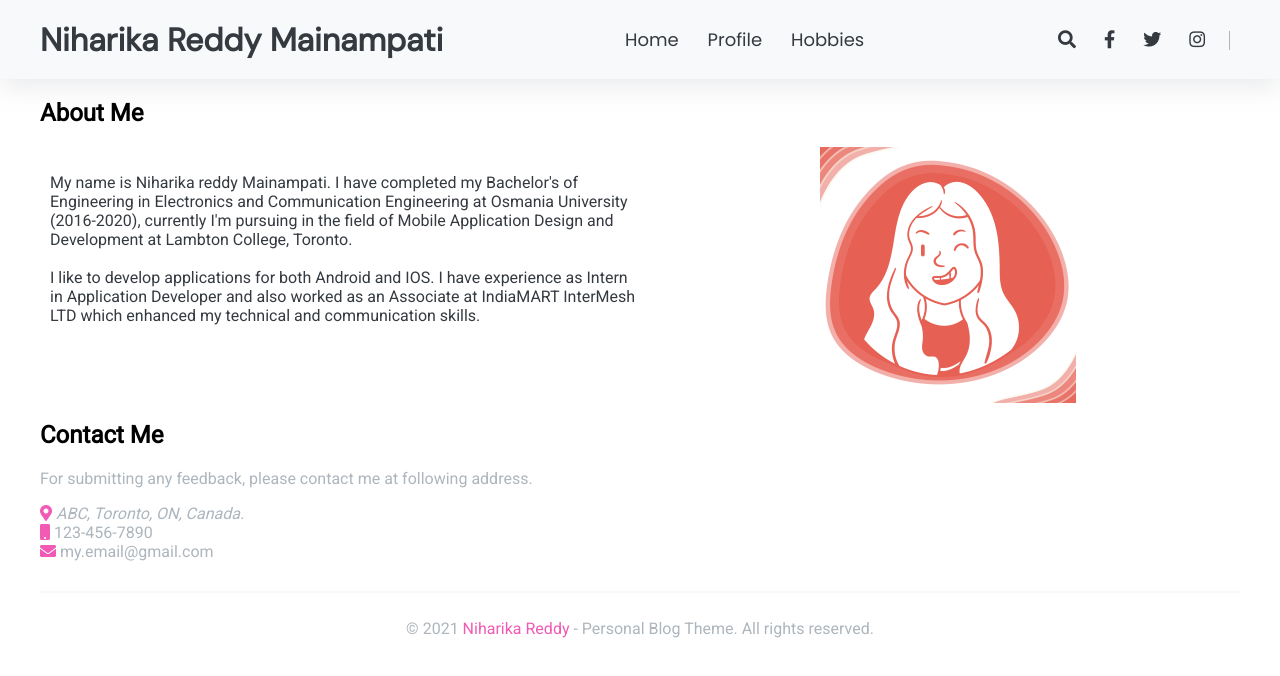
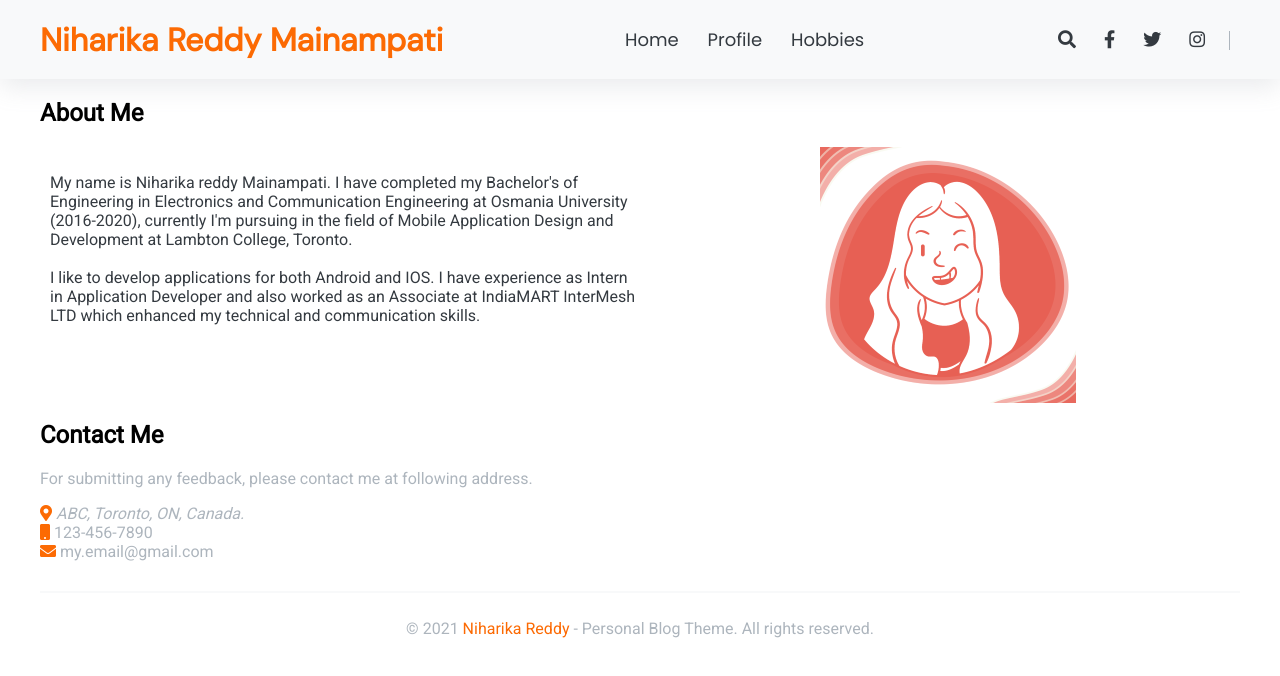
Before and after one commit to NiharikaReddyMainampati/MyBlog_NiharikaReddy_c0836194, a plain HTML site: page index.html in a window 1280 px wide. Drawn offline with Linux system fonts and the light colour scheme.

Commit message:
primary colour changed for main page

```diff
--- a/css/content.css
+++ b/css/content.css
@@ -4,7 +4,7 @@
     --light : #f8f9fa;
     --secondary: #adb5bd;
     --dark: #343a40;
-    --primary-color: #f15bb5;
+    --primary-color: #FC6A03;
     --secondary-color: #2ec4b6;
     --border : #e9ecef;
 }
--- a/css/main.css
+++ b/css/main.css
@@ -4,7 +4,7 @@
     --light : #f8f9fa;
     --secondary: #adb5bd;
     --dark: #343a40;
-    --primary-color: #f15bb5;
+    --primary-color: #FC6A03;
     --secondary-color: #2ec4b6;
     --border : #e9ecef;
 }
--- a/index.html
+++ b/index.html
@@ -15,7 +15,7 @@
   <!--Header-->
   <header id="header" class="shadow bg-light">
     <nav class="container navbar">
-      <a href="index.html" class="nav-brand text-dark">
+      <a href="index.html" class="nav-brand text-primary" >
         Niharika Reddy Mainampati
       </a>
 
```
Also changed, not shown: content_1.html (+1 -1 lines), content_2.html (+1 -1 lines).
